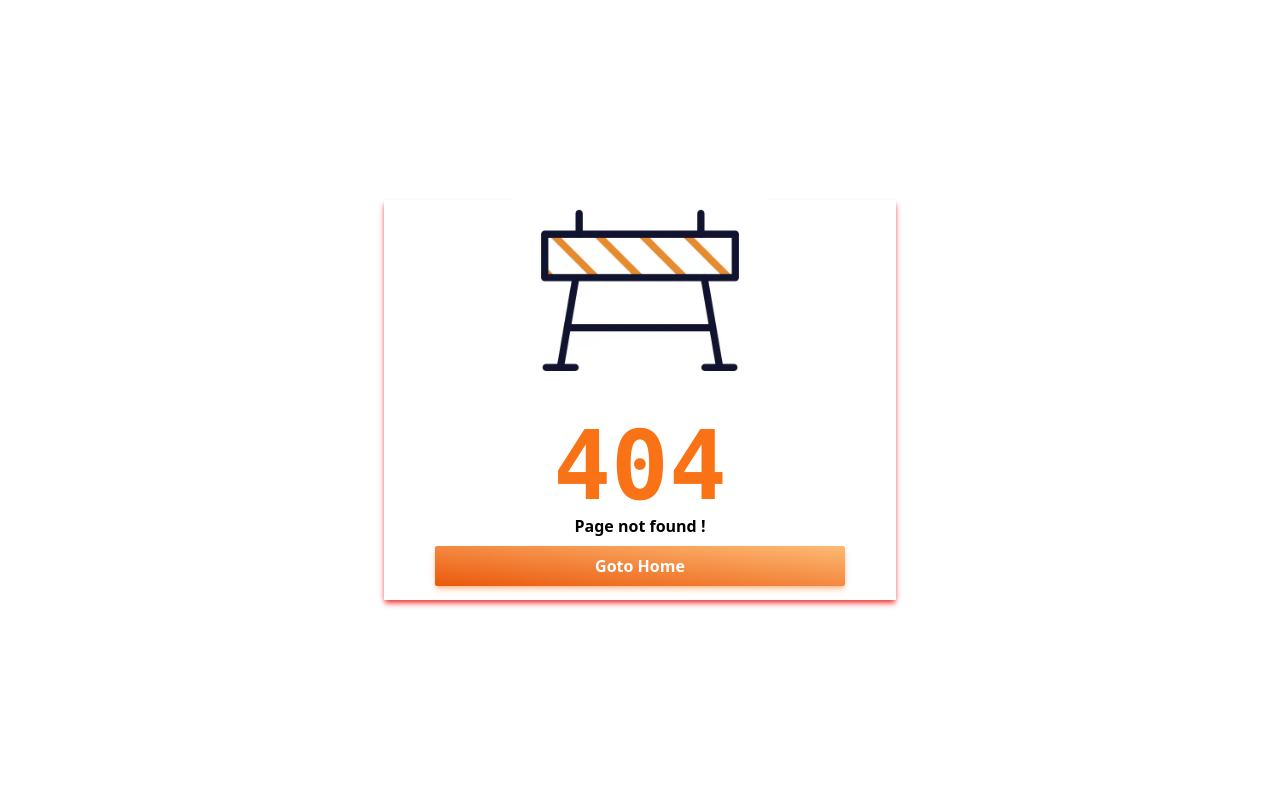
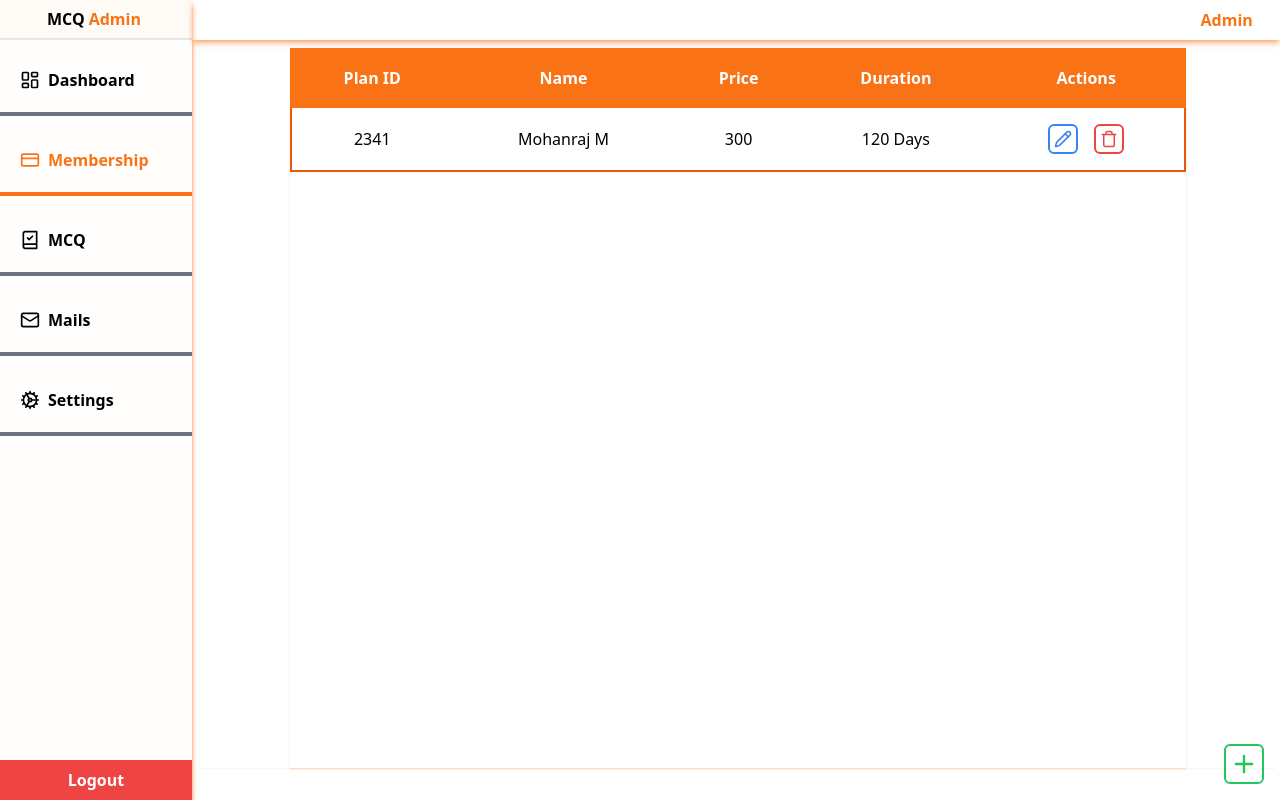
Before and after one commit to MaX-NeO/Max-Quiz, a React (Vite) app in the folder max-quiz-react/: page /admin/plans in a window 1280 px wide. Before the commit this address had no page. Built offline with nearby package versions, Linux system fonts and the light colour scheme.

Commit message:
Dev 9 : Admin Components

```diff
--- a/max-quiz-react/src/App.jsx
+++ b/max-quiz-react/src/App.jsx
@@ -6,6 +6,9 @@ import WebLayout from './layouts/WebLayout'
 import Home from './pages/Home'
 import Login from './pages/Auth/Login'
 import Contact from './pages/Contact'
+import AdminDashboard from './pages/Admin/AdminDashboard'
+import AdminMemberships from './pages/Admin/AdminMemberships'
+import AdminAssesments from './pages/Admin/AdminAssesments'
 const AdminLayout = lazy(() => import('./layouts/AdminLayout'))
 const UserLayout = lazy(() => import('./layouts/UserLayout'))
 const McqLayout = lazy(() => import('./layouts/McqLayout'))
@@ -41,7 +44,9 @@ const App = () => {
               <Route path='/mcq/:mid/u/:uid/x/:mcqcode' element={<McqPanel />} />
             </Route>
             <Route element={<AdminLayout />}>
-
+              <Route path='/admin/dashboard' element={<AdminDashboard />} />
+              <Route path='/admin/plans' element={<AdminMemberships />} />
+              <Route path='/admin/assesments' element={<AdminAssesments />} />
             </Route>
             <Route path='*' element={<Err404 />} />
           </Routes>
--- a/max-quiz-react/src/components/Admin/AdminLeftbar.jsx
+++ b/max-quiz-react/src/components/Admin/AdminLeftbar.jsx
@@ -1,6 +1,6 @@
 import React from 'react'
 import { NavLink, useNavigate } from 'react-router-dom'
-import { LayoutDashboard, CreditCard, BookCheck, Cog } from 'lucide-react'
+import { LayoutDashboard, CreditCard, BookCheck, Cog, Mail } from 'lucide-react'
 const AdminLeftbar = () => {
     const navigate = useNavigate()
     const UserLinks = [
@@ -11,13 +11,18 @@ const AdminLeftbar = () => {
         },
         {
             title: 'Membership',
-            path: '/admin/membership',
+            path: '/admin/plans',
             icon: CreditCard
         },
         {
             title: 'MCQ',
             path: '/admin/assesments',
             icon: BookCheck
+        },
+        {
+            title: 'Mails',
+            path: '/admin/support',
+            icon: Mail
         },
         {
             title: 'Settings',
@@ -30,9 +35,10 @@ const AdminLeftbar = () => {
     }
     return (
         <>
+
             <div className='w-[15vw] bg-orange-50/20 shadow-md shadow-orange-500 flex flex-col'>
                 <div className='h-[5vh] bg-orange-100/10 text-black flex items-center justify-center w-full font-bold border-b-2'>
-                    <span className='text-orange-500'> Admin </span>
+                    MCQ<span className='text-orange-500 px-1'> Admin </span>
                 </div>
                 <div className='h-[90vh] flex flex-col gap-1'>
                     {
--- a/max-quiz-react/src/layouts/AdminLayout.jsx
+++ b/max-quiz-react/src/layouts/AdminLayout.jsx
@@ -10,7 +10,7 @@ const AdminLayout = () => {
                 <AdminLeftbar />
                 <div className=''>
                     <AdminTopBar />
-                    <div className='w-[85vw]h-[95vh] flex flex-col p-2 gap-4'>
+                    <div className='w-[85vw] h-[95vh] flex flex-col p-2 gap-4'>
                         <Outlet />
                     </div>
                 </div>
--- /dev/null
+++ b/max-quiz-react/src/pages/Admin/AdminAssesments.jsx
@@ -0,0 +1,62 @@
+import { Pencil, Plus, Trash } from 'lucide-react'
+import React from 'react'
+import { useNavigate } from 'react-router-dom'
+
+const AdminAssesments = () => {
+    const navigate = useNavigate()
+    const editAssesment = () => {
+
+    }
+    const deleteAssesment = () => {
+
+    }
+    const addAssesment= () => {
+
+    }
+    return (
+        <>
+            <div className='h-[90vh] flex justify-center items-center shadow-sm shadow-slate-100 w-[84vw]'>
+                <div className='h-full w-5/6 flex justify-center items-start shadow-sm shadow-orange-500/30 '>
+                    <table className='w-full h-auto border-2 border-orange-600 '>
+                        <thead className='border-collapse border-2 border-orange-500 bg-orange-500 text-white'>
+                            <tr>
+                                <th>
+                                    Assesment ID
+                                </th>
+                                <th>
+                                    Time
+                                </th>
+                                <th>
+                                    Key
+                                </th>
+                                <th>
+                                    Actions
+                                </th>
+                            </tr>
+                        </thead>
+                        <tbody>
+                            <tr>
+                                <td>
+                                    2341
+                                </td>
+                                <td>
+                                    1111
+                                </td>
+                                <td>
+                                    12:30
+                                </td>
+                                <td className='flex justify-center items-center gap-4'>
+                                    <button onClick={editAssesment}> <Pencil className='text-blue-500 p-1 rounded-md border-2 border-blue-500 hover:bg-blue-500 hover:text-white' size={30} /> </button>
+                                    <button onClick={deleteAssesment}> <Trash className='text-red-500 p-1 rounded-md border-2 border-red-500 hover:bg-red-500 hover:text-white' size={30} /> </button>
+                                </td>
+                            </tr>
+                        </tbody>
+                    </table>
+                </div>
+            </div>
+            <button className='text-green-500 p-1 rounded-md border-2 border-green-500 hover:bg-green-500 hover:text-white absolute right-4 bottom-4 flex flex-row justify-center items-center gap-1 font-semibold h-10 w-10' onClick={addAssesment}><Plus size={30} /></button>
+        </>
+    )
+}
+
+export default AdminAssesments
--- a/max-quiz-react/src/pages/Admin/AdminDashboard.jsx
+++ b/max-quiz-react/src/pages/Admin/AdminDashboard.jsx
@@ -0,0 +1,53 @@
+import React from 'react'
+import { BookCopy, DollarSign, Users } from 'lucide-react'
+
+const AdminDashboard = () => {
+    return (
+        <>
+            <div className='h-[90vh] flex justify-center items-center shadow-sm shadow-slate-100 w-[84vw] gap-4'>
+                <div className='flex flex-row h-40 w-1/4 shadow-md shadow-orange-500/40 cursor-pointer hover:shadow-orange-500 '>
+                    <div className='h-full w-4/6 flex flex-col bg-orange-200/10'>
+                        <div className='h-3/4 w-full flex justify-center items-center'>
+                            <h2 className='text-5xl font-bold'>20</h2>
+                        </div>
+                        <div className='h-2/6 w-full flex items-center justify-center'>
+                            <p className='font-semibold'>Total Users</p>
+                        </div>
+                    </div>
+                    <div className='h-full w-2/4 flex items-center justify-center border-2 border-orange-500/5'>
+                        <Users className='text-orange-500' size={50} />
+                    </div>
+                </div>
+                <div className='flex flex-row h-40 w-1/4 shadow-md shadow-orange-500/40 cursor-pointer hover:shadow-orange-500'>
+                    <div className='h-full w-4/6 flex flex-col bg-orange-200/10'>
+                        <div className='h-3/4 w-full flex justify-center items-center'>
+                            <h2 className='text-5xl font-bold'>8</h2>
+                        </div>
+                        <div className='h-2/6 w-full flex items-center justify-center'>
+                            <p className='font-semibold'>Total Tests</p>
+                        </div>
+                    </div>
+                    <div className='h-full w-2/4 flex items-center justify-center border-2 border-orange-500/5'>
+                        <BookCopy className='text-orange-500' size={50} />
+
+                    </div>
+                </div>
+                <div className='flex flex-row h-40 w-1/4 shadow-md shadow-orange-500/40 cursor-pointer hover:shadow-orange-500'>
+                    <div className='h-full w-4/6 flex flex-col bg-orange-200/10'>
+                        <div className='h-3/4 w-full flex justify-center items-center'>
+                            <h2 className='text-5xl font-bold'>1000</h2>
+                        </div>
+                        <div className='h-2/6 w-full flex items-center justify-center'>
+                            <p className='font-semibold'>Subscription Profit</p>
+                        </div>
+                    </div>
+                    <div className='h-full w-2/4 flex items-center justify-center border-2 border-orange-500/5'>
+                        <DollarSign className='text-orange-500' size={50} />
+                    </div>
+                </div>
+            </div>
+        </>
+    )
+}
+
+export default AdminDashboard
--- /dev/null
+++ b/max-quiz-react/src/pages/Admin/AdminMemberships.jsx
@@ -0,0 +1,68 @@
+import { Pencil, Plus, Trash } from 'lucide-react'
+import React from 'react'
+import { useNavigate } from 'react-router-dom'
+
+const AdminMemberships = () => {
+    const navigate = useNavigate()
+    const editPlan = () => {
+
+    }
+    const deletePlan = () => {
+
+    }
+    const addPlan = () => {
+
+    }
+    return (
+        <>
+            <div className='h-[90vh] flex justify-center items-center shadow-sm shadow-slate-100 w-[84vw]'>
+                <div className='h-full w-5/6 flex justify-center items-start shadow-sm shadow-orange-500/30 '>
+                    <table className='w-full h-auto border-2 border-orange-600 '>
+                        <thead className='border-collapse border-2 border-orange-500 bg-orange-500 text-white'>
+                            <tr>
+                                <th>
+                                    Plan ID
+                                </th>
+                                <th>
+                                    Name
+                                </th>
+                                <th>
+                                    Price
+                                </th>
+                                <th>
+                                    Duration
+                                </th>
+                                <th>
+                                    Actions
+                                </th>
+                            </tr>
+                        </thead>
+                        <tbody>
+                            <tr>
+                                <td>
+                                    2341
+                                </td>
+                                <td>
+                                    Mohanraj M
+                                </td>
+                                <td>
+                                    300
+                                </td>
+                                <td>
+                                    120 Days
+                                </td>
+                                <td className='flex justify-center items-center gap-4'>
+                                    <button onClick={editPlan}> <Pencil className='text-blue-500 p-1 rounded-md border-2 border-blue-500 hover:bg-blue-500 hover:text-white' size={30} /> </button>
+                                    <button onClick={deletePlan}> <Trash className='text-red-500 p-1 rounded-md border-2 border-red-500 hover:bg-red-500 hover:text-white' size={30} /> </button>
+                                </td>
+                            </tr>
+                        </tbody>
+                    </table>
+                </div>
+            </div>
+            <button className='text-green-500 p-1 rounded-md border-2 border-green-500 hover:bg-green-500 hover:text-white absolute right-4 bottom-4 flex flex-row justify-center items-center gap-1 font-semibold h-10 w-10' onClick={addPlan}><Plus size={30} /></button>
+        </>
+    )
+}
+
+export default AdminMemberships
--- a/max-quiz-react/src/pages/Shared/UserDashboard.jsx
+++ b/max-quiz-react/src/pages/Shared/UserDashboard.jsx
@@ -17,7 +17,7 @@ const UserDashboard = () => {
                         </div>
                     </div>
                     <div className='h-full w-2/4 flex items-center justify-center border-2 border-orange-500/5'>
-                        <Medal className='text-orange-500' size={50}/>
+                        <Medal className='text-orange-500' size={50} />
                     </div>
                 </div>
                 <div className='flex flex-row h-40 w-1/4 shadow-md shadow-orange-500/40 cursor-pointer hover:shadow-orange-500'>
@@ -30,7 +30,7 @@ const UserDashboard = () => {
                         </div>
                     </div>
                     <div className='h-full w-2/4 flex items-center justify-center border-2 border-orange-500/5'>
-                        <BookCheck className='text-orange-500' size={50}/>
+                        <BookCheck className='text-orange-500' size={50} />
 
                     </div>
                 </div>
@@ -44,7 +44,7 @@ const UserDashboard = () => {
                         </div>
                     </div>
                     <div className='h-full w-2/4 flex items-center justify-center border-2 border-orange-500/5'>
-                        <BookCopy  className='text-orange-500' size={50}/>
+                        <BookCopy className='text-orange-500' size={50} />
                     </div>
                 </div>
             </div>
--- a/max-quiz-react/src/pages/Shared/UserSettings.jsx
+++ b/max-quiz-react/src/pages/Shared/UserSettings.jsx
@@ -51,7 +51,7 @@ const UserSettings = () => {
         </div>
       </div>
       {
-        editmodel ? (
+        editmodel && (
           <>
             <div className='h-screen w-screen flex absolute z-50 bg-gray-500/60 justify-center items-center top-0 left-0'>
               <div className='h-[45vh] w-[30vw] flex flex-col shadow-md shadow-orange-500/20 bg-white rounded-sm'>
@@ -59,7 +59,7 @@ const UserSettings = () => {
                   <input type="text" name="" id="" placeholder='Name' value='Mohanraj M' className='bg-orange-100/30 outline-none border-2 border-transparent focus:border-b-2 focus:border-b-orange-300 rounded-sm w-[80%] text-black placeholder:text-black p-2 shadow-sm' />
                   <input type="email" name="" id="" placeholder='Email' value='max.neo.dev@gmail.com' className='bg-orange-100/30 outline-none border-2 border-transparent focus:border-b-2 focus:border-b-orange-300 rounded-sm w-[80%] text-black placeholder:text-black p-2 shadow-sm' />
                   <input type="number" name="" id="" placeholder='Phone' value='9876543210' className='bg-orange-100/30 outline-none border-2 border-transparent focus:border-b-2 focus:border-b-orange-300 rounded-sm w-[80%] text-black placeholder:text-black p-2 shadow-sm' />
-                  <textarea value='1/22, Abc street, cde city, Tamilnadu , India - 648 000' className='bg-orange-100/30 outline-none border-2 border-transparent focus:border-b-2 focus:border-b-orange-300 rounded-sm w-[80%] text-black placeholder:text-black p-2 shadow-sm'/>
+                  <textarea value='1/22, Abc street, cde city, Tamilnadu , India - 648 000' className='bg-orange-100/30 outline-none border-2 border-transparent focus:border-b-2 focus:border-b-orange-300 rounded-sm w-[80%] text-black placeholder:text-black p-2 shadow-sm' />
                 </div>
                 <div className='h-1/6 w-full flex flex-row justify-center items-center'>
                   <button className='w-1/2 h-full bg-red-500 font-bold text-white' onClick={() => { setEditmodel(false) }}> Cancel </button>
@@ -68,9 +68,6 @@ const UserSettings = () => {
               </div>
             </div>
           </>
-        ) : (
-          <>
-          </>
         )
       }
     </>
```
